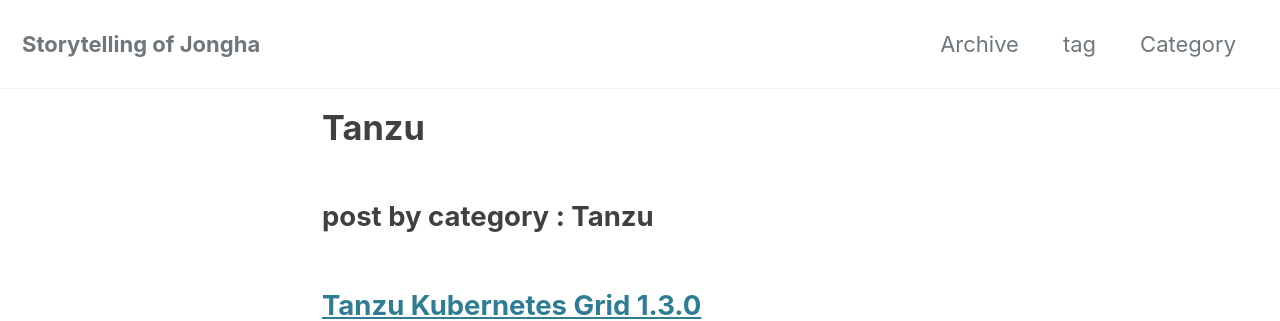
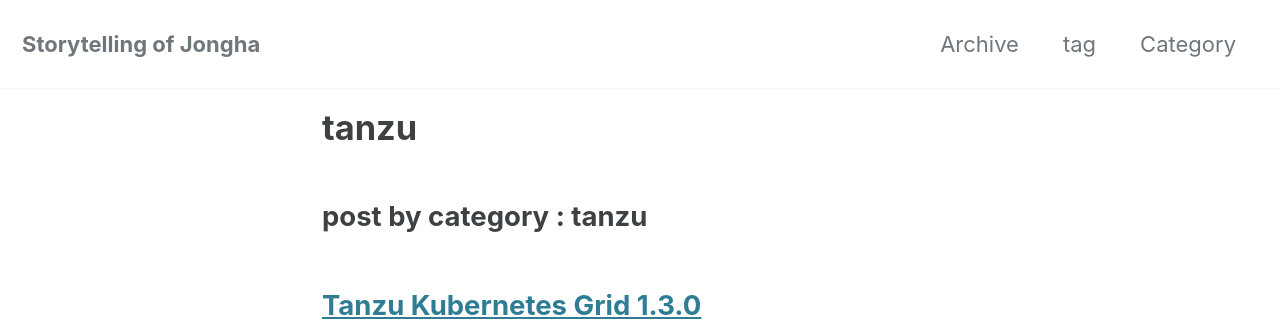
Before and after one commit to jongha0212/jongha0212.github.io, a Jekyll site: the page built from categories/tanzu.md, in a window 1280 px wide. Shown: the top 321 px of the page. Built offline with Jekyll 4.4.1, drawn with Linux system fonts in a browser that asks for light colours; cached includes are drawn as plain includes.

Commit message:
update category

```diff
--- a/categories/tanzu.md
+++ b/categories/tanzu.md
@@ -1,8 +1,8 @@
 ---
 layout: category
-title : "Tanzu"
-permalink: /categories/Tanzu
-taxonomy: Tanzu
+title : "tanzu"
+permalink: /categories/tanzu
+taxonomy: tanzu
 ---
 
 <h2> post by category : {{ page.title }} </h2>
```
Also changed, not shown: _posts/2021-04-13-tkg1.3.0.md (+1 -1 lines).
